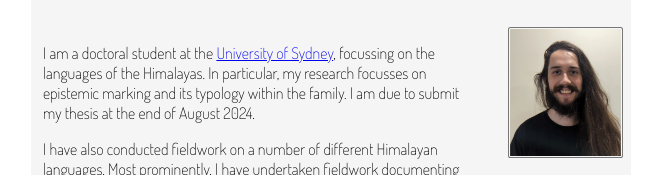
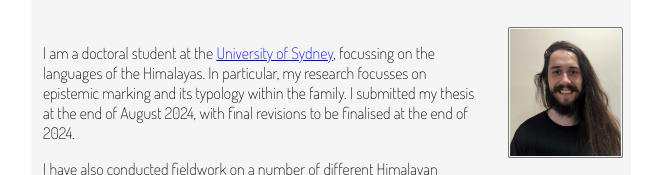
Before and after one commit to cbodnaruk/cbodnaruk.github.io, a plain HTML site: page index.html in a window 1280 px wide. Shown: the part 97-272 px from the top of the page, without its empty margins (309-971 px from the left). Drawn offline with Linux system fonts and the light colour scheme.

Commit message:
Update index.html

```diff
--- a/index.html
+++ b/index.html
@@ -33,7 +33,7 @@
                 <p><i class="fa-brands fa-orcid" style="font-size: 1.25em;"></i></p><p><a href="https://orcid.org/0000-0003-1128-3520">0000-0003-1128-3520</a></p></div>
             </div>
             <div>
-                <p>I am a doctoral student at the <a href="https://www.sydney.edu.au/arts/about/our-people/research-students/carl-bodnaruk-611.html"> University of Sydney</a>, focussing on the languages of the Himalayas. In particular, my research focusses on epistemic marking and its typology within the family. I am due to submit my thesis at the end of August 2024.</p>
+                <p>I am a doctoral student at the <a href="https://www.sydney.edu.au/arts/about/our-people/research-students/carl-bodnaruk-611.html"> University of Sydney</a>, focussing on the languages of the Himalayas. In particular, my research focusses on epistemic marking and its typology within the family. I submitted my thesis at the end of August 2024, with final revisions to be finalised at the end of 2024.</p>
                 <p>I have also conducted fieldwork on a number of different Himalayan languages. Most prominently, I have undertaken fieldwork documenting <a href="https://glottolog.org/resource/languoid/id/lhok1238">Lhokpu</a> or Lhohtam, a largely undescribed Trans-Himalayan language spoken in south-western Bhutan, and hope to continue this fieldwork in the coming years. An early sketch of some aspects of Lhokpu grammar are available in an appendix to my doctoral thesis, with separate publications forthcoming. I have also taught field methods courses at the University of Sydney documenting <a href="https://glottolog.org/resource/languoid/id/choc1275">Chocangaca</a> (2022) and <a href="https://glottolog.org/resource/languoid/id/bumt1240">Bumthap</a> (2024).</p>
                 <p>As part of my doctoral research, I collated notes on epistemic-marking systems of over 70 Trans-Himalayan languages. The resulting database is a living document which I will continue to update and add to. It is available <a href="database">here</a>.</p>
 
```
